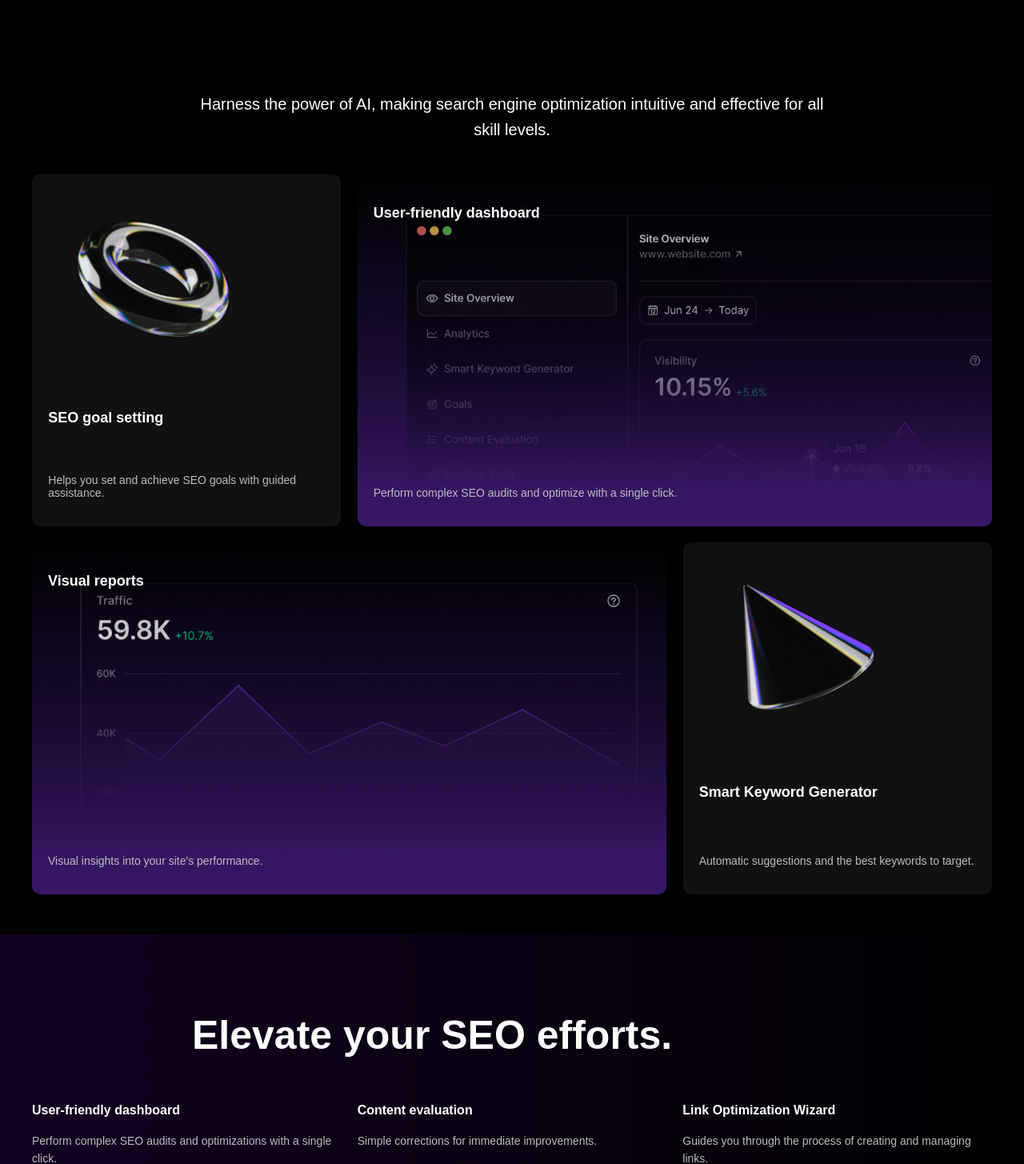
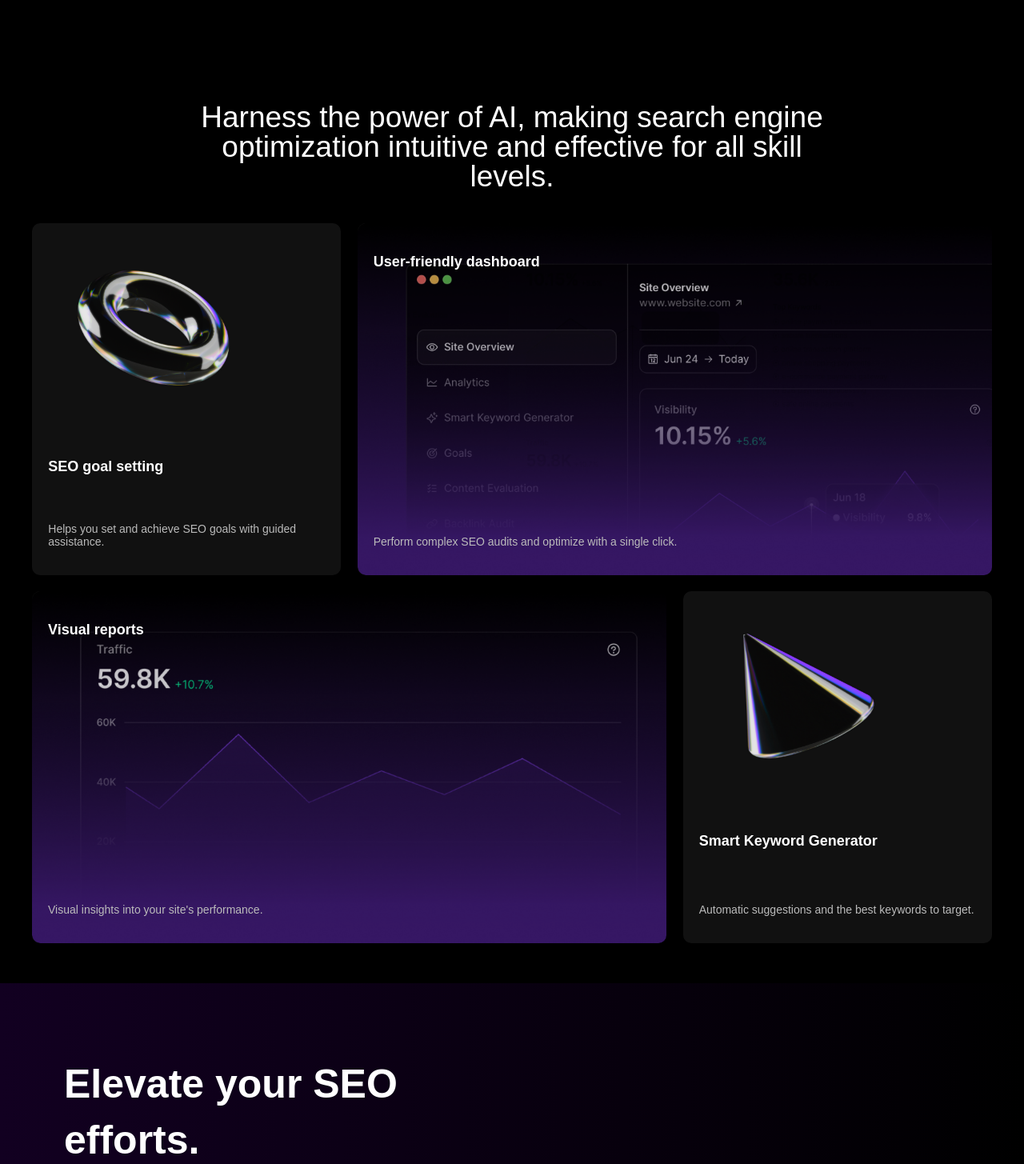
Before and after one commit to mfadhilhani/Startup-Website, a React (Vite) app: page / in a window 1280 px wide. Shown: the part 1699-3154 px from the top of the page at 80% size. Built offline with nearby package versions, Linux system fonts and the light colour scheme.

Commit message:
style: perbaiki tampilan

```diff
--- a/src/App.module.css
+++ b/src/App.module.css
@@ -186,8 +186,8 @@ body {
 }
 
 .title3 {
-  font-size: 20px;
-  line-height: 1.6;
+  font-size: 37px;
+  line-height: 1;
   margin-bottom: 40px;
   font-weight: 500;
   max-width: 800px;
@@ -283,9 +283,8 @@ body {
   margin-bottom: 30px;
   font-weight: 600;
   text-align: left;
-  max-width: 800px;
-  margin-left: auto;
-  margin-right: auto;
+  max-width: 500px;
+  margin-left: 60px;
 }
 
 .featuresGrid {
```
